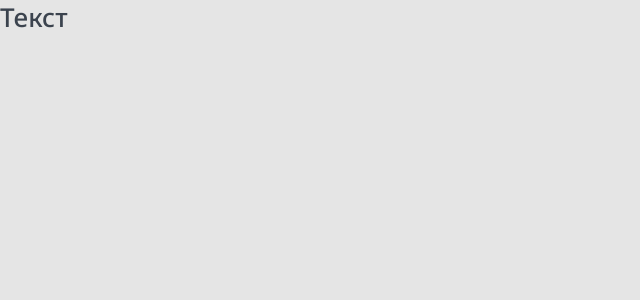
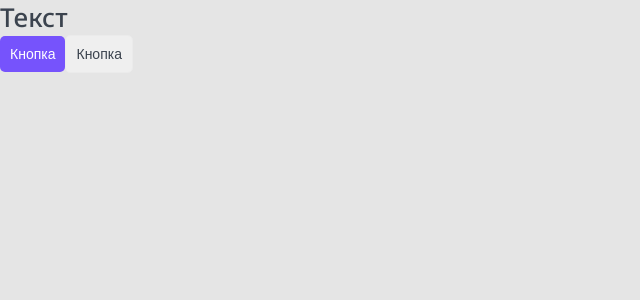
Before and after one commit to gubo4kaa/React_lern_antonP, a Next.js app in the folder top-app/: page / in a window 1280 px wide. Shown: the top 300 px of the page, without its empty margins (0-640 px from the left). Built offline with nearby package versions, Linux system fonts and the light colour scheme.

Commit message:
создали компонент кнопки, и стили к ней. Добавили плагин CN, для управление разным видом компонента, в зависимости от передынных параметров

```diff
--- /dev/null
+++ b/top-app/components/Button/Button.module.css
@@ -0,0 +1,35 @@
+.button {
+	display: inline-block;
+
+	box-sizing: border-box;
+	padding: 10px;
+
+	cursor: pointer;
+	text-align: center;
+	border: none;
+	border-radius: 5px;
+
+	font-size: 14px;
+	transition: all 0.4s;
+
+}
+
+.primary {
+	color: var(--white);
+	background-color: var(--primary);
+}
+
+.primary:hover {
+	background-color: var(--primary-hover);
+}
+
+.ghost {
+	color: var(--black);
+	background-color:none;
+	border: 1px solid var(--gray-light)
+}
+
+.ghost:hover {
+	background-color: var(--primary);
+	color: var(--white)
+}
--- /dev/null
+++ b/top-app/components/Button/Button.props.ts
@@ -0,0 +1,6 @@
+import { ReactNode } from "react";
+
+export interface ButtonProps {
+	children: ReactNode;
+	appearance: 'primary' | 'ghost';
+}
--- /dev/null
+++ b/top-app/components/Button/Button.tsx
@@ -0,0 +1,17 @@
+import styles from './Button.module.css';
+import { ButtonProps } from './Button.props';
+import cn from 'classnames';
+
+
+export const Button = ({appearance, children}: ButtonProps): JSX.Element => {
+	return (
+		<button
+			className={cn(styles.button, {
+				[styles.primary]: appearance == 'primary',
+				[styles.ghost]: appearance == 'ghost'
+			})}
+		>
+			{children}
+		</button>
+	);
+};
--- a/top-app/components/index.ts
+++ b/top-app/components/index.ts
@@ -1 +1,2 @@
 export * from './Htag/Htag';
+export * from './Button/Button';
--- a/top-app/package.json
+++ b/top-app/package.json
@@ -17,6 +17,7 @@
     "react-dom": "18.0.0"
   },
   "devDependencies": {
+    "@types/classnames": "^2.3.1",
     "@types/node": "^17.0.23",
     "@types/react": "^18.0.1",
     "@typescript-eslint/eslint-plugin": "^5.18.0",
--- a/top-app/pages/index.tsx
+++ b/top-app/pages/index.tsx
@@ -1,10 +1,12 @@
 import React from "react";
-import { Htag } from "../components/Htag/Htag";
+import { Button, Htag } from "../components";
 
 export default function Home(): JSX.Element {
   return (
     <>
       <Htag tag='h1'>Текст</Htag>
+      <Button appearance='primary'>Кнопка</Button>
+      <Button appearance='ghost'>Кнопка</Button>
     </>
   );
 }
--- a/top-app/styles/globals.css
+++ b/top-app/styles/globals.css
@@ -21,8 +21,10 @@
 
 :root {
 	--black: #3B434E;
+	--gray-light: #EBEBEB;
 	--white: white;
 	--primary: #7653FC;
+	--primary-hover: #481aff;
 	--red: #FC836D;
 	--green: #1DC37E;
 	--green-lite: #C8F8E4;
```
Also changed, not shown: 1 other file (tests, documents, lock files or other folders).
